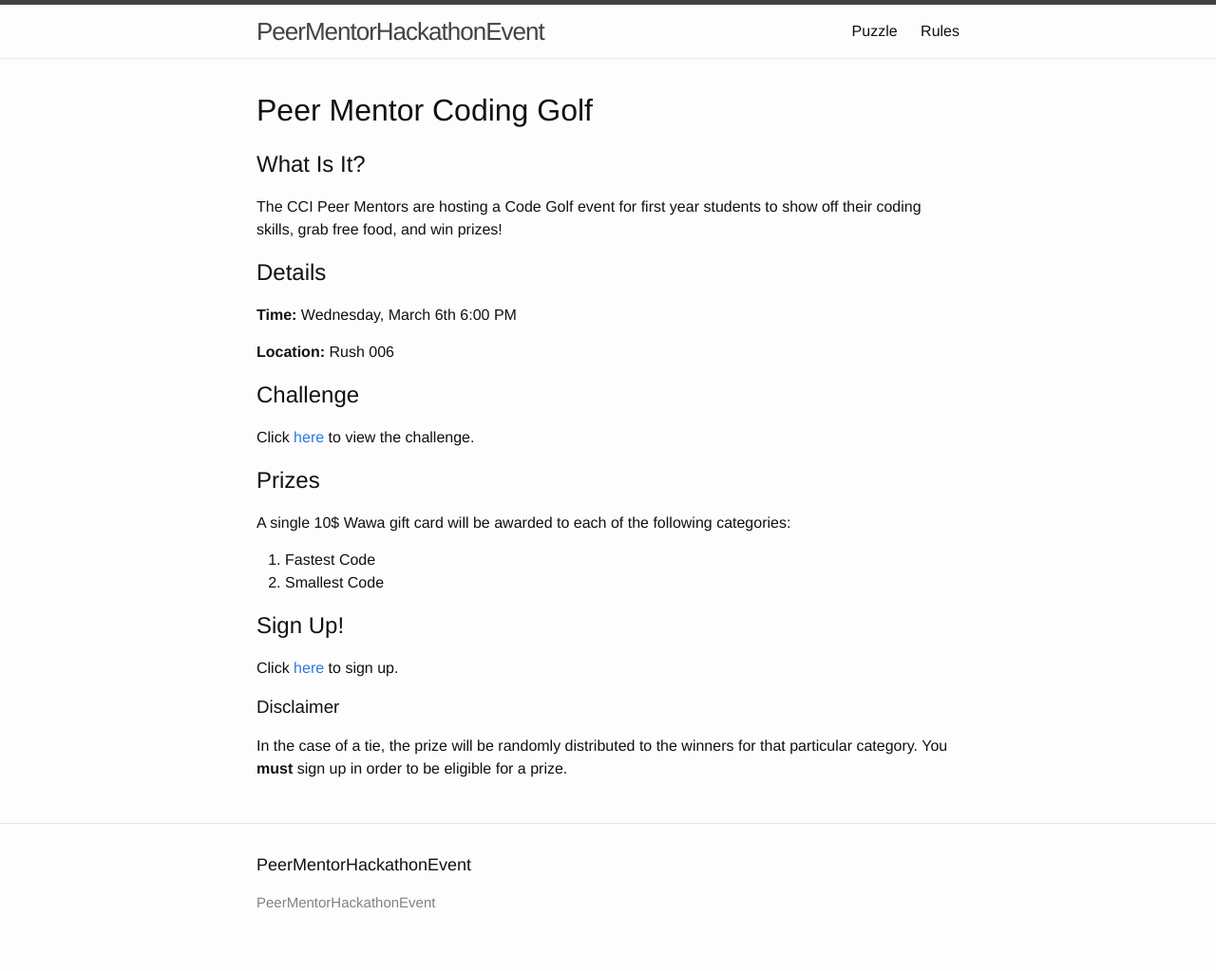
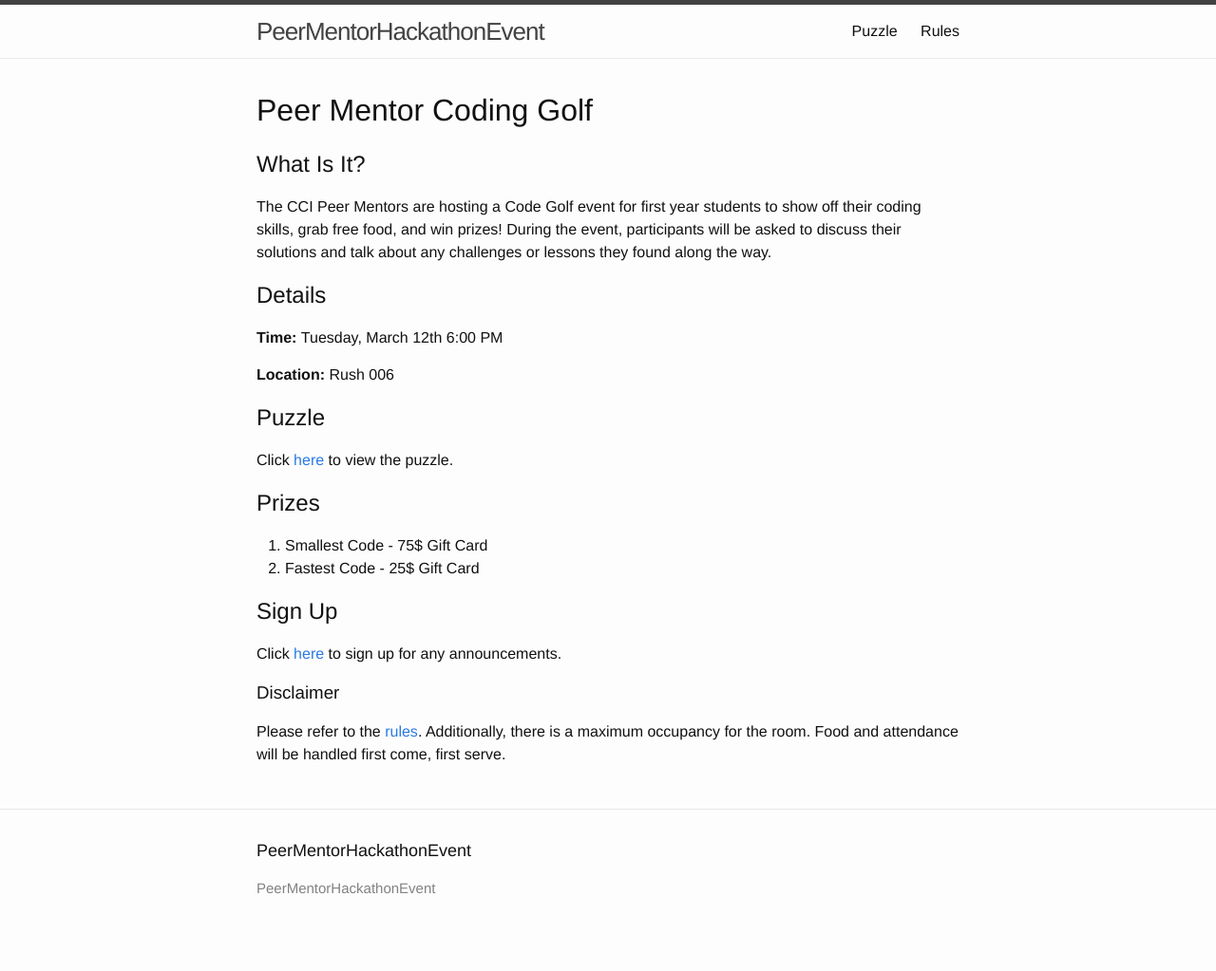
Before and after one commit to Rockie156/PeerMentorHackathonEvent, a Jekyll site: the page built from index.html, in a window 1280 px wide. Shown: the whole page at 95% size. Built offline with Jekyll 4.4.1, drawn with Linux system fonts in a browser that asks for light colours.

Commit message:
Updated rules to include tie case; Updated date, prizes, and signup form

```diff
--- a/index.html
+++ b/index.html
@@ -6,33 +6,32 @@
   <h1>Peer Mentor Coding Golf</h1>
   <h2>What Is It?</h2>
   <p>
-    The CCI Peer Mentors are hosting a Code Golf event for first year students to show off their coding skills, grab free food, and win prizes!
+    The CCI Peer Mentors are hosting a Code Golf event for first year students to show off their coding skills, grab free food, and win prizes! During the event, participants will be asked to discuss their solutions and talk about any challenges or lessons they found along the way.
   </p>
   <h2>Details</h2>
   <p>
-    <b>Time: </b> Wednesday, March 6th 6:00 PM
+    <b>Time: </b> Tuesday, March 12th 6:00 PM
   </p>
   <p>
-    <b>Location: </b> Rush 006
+    <b>Location:</b> Rush 006
   </p>
-  <h2>Challenge</h2>
+  <h2>Puzzle</h2>
   <p>
-    Click <a href="./puzzle">here</a> to view the challenge.
+    Click <a href="./puzzle">here</a> to view the puzzle.
   </p>
   <h2>Prizes</h2>
   <p>
-    A single 10$ Wawa gift card will be awarded to each of the following categories:
     <ol>
-      <li>Fastest Code</li>
-      <li>Smallest Code</li>
+      <li>Smallest Code - 75$ Gift Card</li>
+      <li>Fastest Code - 25$ Gift Card</li>
     </ol>
   </p>
-  <h2>Sign Up!</h2>
+  <h2>Sign Up</h2>
   <p>
-    Click <a href='https://goo.gl/forms/lHnhLWkcmJVBJtgZ2'>here</a> to sign up.
+    Click <a href='https://goo.gl/forms/lHnhLWkcmJVBJtgZ2'>here</a> to sign up for any announcements.
   </p>
   <h3>Disclaimer</h3>
   <p>
-    In the case of a tie, the prize will be randomly distributed to the winners for that particular category. You <strong>must</strong> sign up in order to be eligible for a prize.
+    Please refer to the <a href="./rules">rules</a>. Additionally, there is a maximum occupancy for the room. Food and attendance will be handled first come, first serve.
   </p>
 </div>
```
Also changed, not shown: rules.md (+2 -1 lines).
